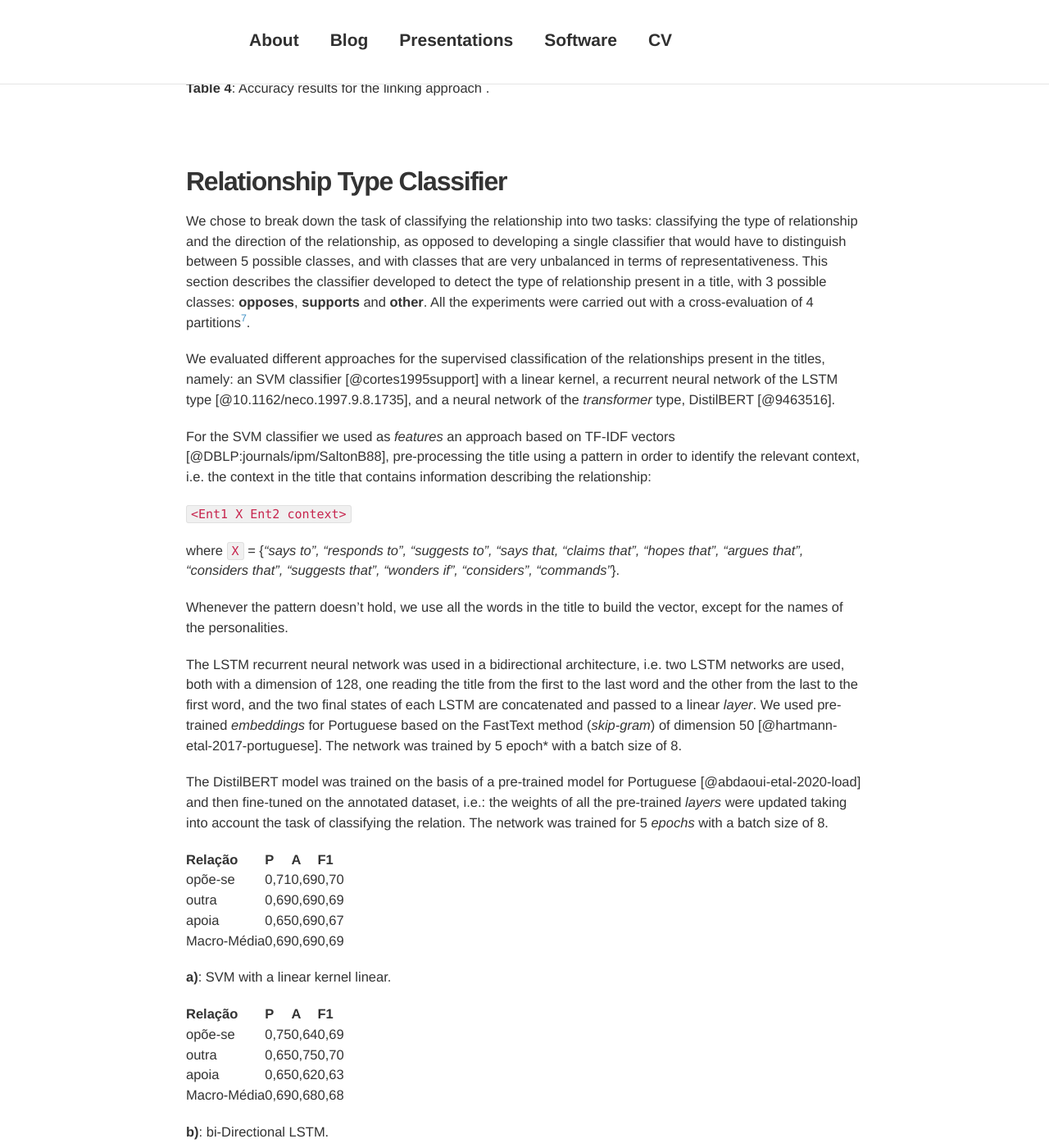
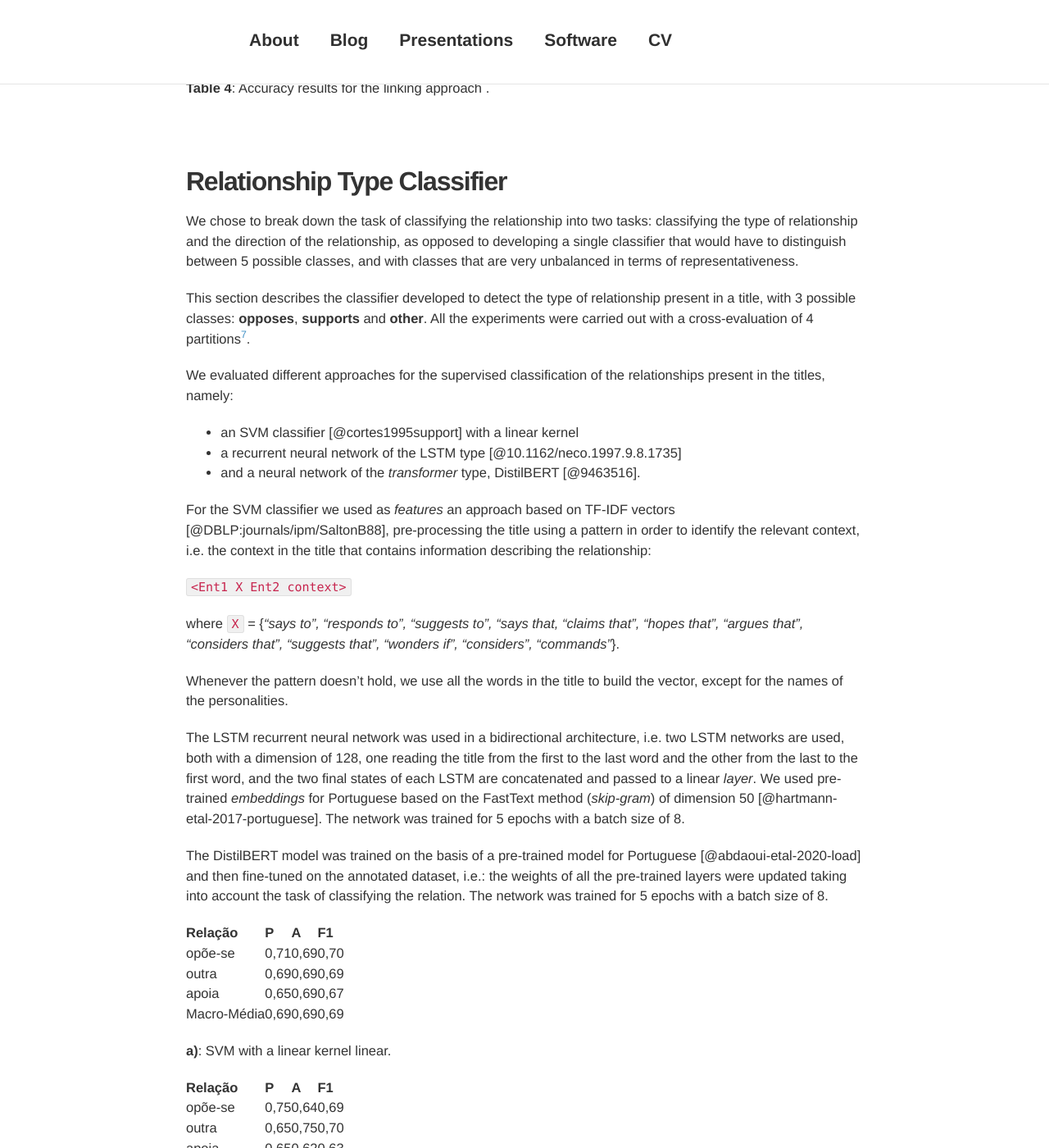
Before and after one commit to davidsbatista/davidsbatista.net, a Jekyll site: the page built from _posts/2023-09-14-Politiquices.md, in a window 1280 px wide and 1400 px high, scrolled down 10832 px. Shown: the whole window at 82% size. Built offline with Jekyll 4.4.1, drawn with Linux system fonts in a browser that asks for light colours; nearby versions of some CDN libraries; comment, search, counter and statistics services are not loaded.

Commit message:
wip: fixing issue in text display

```diff
--- a/_posts/2023-09-14-Politiquices.md
+++ b/_posts/2023-09-14-Politiquices.md
@@ -382,9 +382,15 @@ __Table 4__:  Accuracy results for the linking approach .
 
 ## __Relationship Type Classifier__ {#subsec:rel_classifier}
 
-We chose to break down the task of classifying the relationship into two tasks: classifying the type of relationship and the direction of the relationship, as opposed to developing a single classifier that would have to distinguish between 5 possible classes, and with classes that are very unbalanced in terms of representativeness. This section describes the classifier developed to detect the type of relationship present in a title, with 3 possible classes: **opposes**, **supports** and **other**. All the experiments were carried out with a cross-evaluation of 4 partitions[^7].
+We chose to break down the task of classifying the relationship into two tasks: classifying the type of relationship and the direction of the relationship, as opposed to developing a single classifier that would have to distinguish between 5 possible classes, and with classes that are very unbalanced in terms of representativeness.
 
-We evaluated different approaches for the supervised classification of the relationships present in the titles, namely: an SVM classifier [@cortes1995support] with a linear kernel, a recurrent neural network of the LSTM type [@10.1162/neco.1997.9.8.1735], and a neural network of the *transformer* type, DistilBERT [@9463516].
+This section describes the classifier developed to detect the type of relationship present in a title, with 3 possible classes: **opposes**, **supports** and **other**. All the experiments were carried out with a cross-evaluation of 4 partitions[^7].
+
+We evaluated different approaches for the supervised classification of the relationships present in the titles, namely:
+
+- an SVM classifier [@cortes1995support] with a linear kernel
+- a recurrent neural network of the LSTM type [@10.1162/neco.1997.9.8.1735]
+- and a neural network of the *transformer* type, DistilBERT [@9463516].
 
 For the SVM classifier we used as *features* an approach based on TF-IDF vectors [@DBLP:journals/ipm/SaltonB88], pre-processing the title using a pattern in order to identify the relevant context, i.e. the context in the title that contains information describing the relationship:
 
@@ -394,9 +400,9 @@ where `X` = {*"says to", "responds to", "suggests to", "says that, "claims that"
 
 Whenever the pattern doesn't hold, we use all the words in the title to build the vector, except for the names of the personalities.
 
-The LSTM recurrent neural network was used in a bidirectional architecture, i.e. two LSTM networks are used, both with a dimension of 128, one reading the title from the first to the last word and the other from the last to the first word, and the two final states of each LSTM are concatenated and passed to a linear *layer*. We used pre-trained *embeddings* for Portuguese based on the FastText method (*skip-gram*) of dimension 50 [@hartmann-etal-2017-portuguese]. The network was trained by 5 epoch* with a batch size of 8.
+The LSTM recurrent neural network was used in a bidirectional architecture, i.e. two LSTM networks are used, both with a dimension of 128, one reading the title from the first to the last word and the other from the last to the first word, and the two final states of each LSTM are concatenated and passed to a linear *layer*. We used pre-trained *embeddings* for Portuguese based on the FastText method (*skip-gram*) of dimension 50 [@hartmann-etal-2017-portuguese]. The network was trained for 5 epochs with a batch size of 8.
 
-The DistilBERT model was trained on the basis of a pre-trained model for Portuguese [@abdaoui-etal-2020-load] and then fine-tuned on the annotated dataset, i.e.: the weights of all the pre-trained *layers* were updated taking into account the task of classifying the relation. The network was trained for 5 *epochs* with a batch size of 8.
+The DistilBERT model was trained on the basis of a pre-trained model for Portuguese [@abdaoui-etal-2020-load] and then fine-tuned on the annotated dataset, i.e.: the weights of all the pre-trained layers were updated taking into account the task of classifying the relation. The network was trained for 5 epochs with a batch size of 8.
 
 
 | Relação       | P     | A     | F1    |
```
